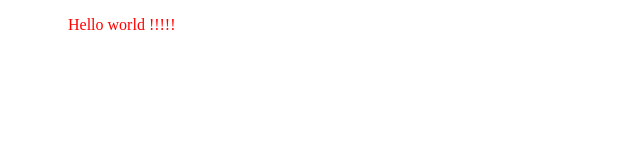
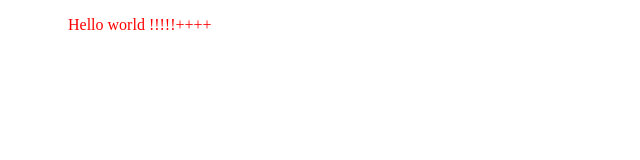
Before and after one commit to Orysia-Lebid/js-course-2024, a plain HTML site: page Lesson1/index.html in a window 1280 px wide. Shown: the full height of the page, 0-640 px from the left. Drawn offline with Linux system fonts and the light colour scheme.

Commit message:
Update index.html

```diff
--- a/Lesson1/index.html
+++ b/Lesson1/index.html
@@ -7,6 +7,6 @@
     <title>My Page</title>
 </head>
 <body>
-<p>Hello world !!!!!</p>
+<p>Hello world !!!!!++++</p>
 </body>
 </html>
```
